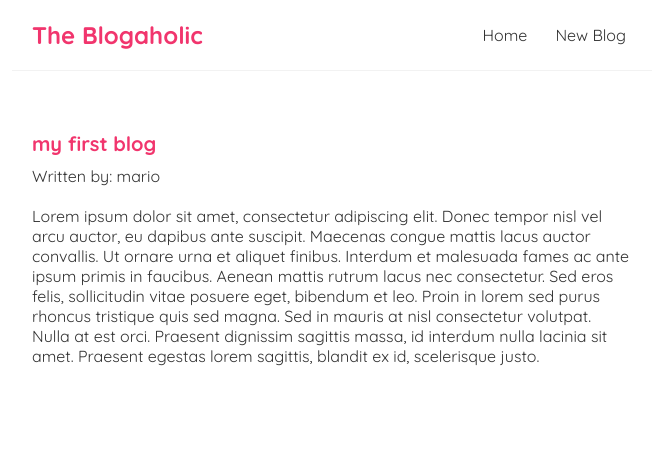
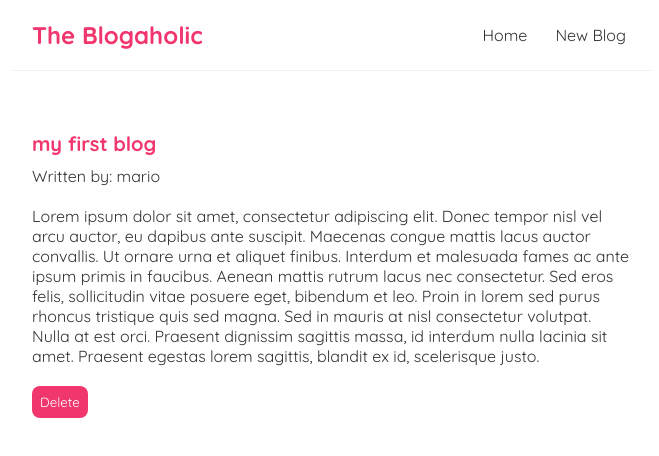
Before and after one commit to Rorshach/Blogaholic, a React (Create React App) app: page /blogs/1 in a window 1280 px wide. Shown: the top 456 px of the page, without its empty margins (308-967 px from the left). Built offline with nearby package versions, Linux system fonts and the light colour scheme; data requests are answered from the project's data file; the HTML template or start-up script is replaced by a standard one.

Commit message:
Blogs deletion functionality added to the blog details page.

```diff
--- a/src/BlogDetails.js
+++ b/src/BlogDetails.js
@@ -1,9 +1,19 @@
 import { useParams } from "react-router";
 import useFetch from './useFetch';
+import { useHistory } from "react-router-dom";
 
 const BlogDetails = () => {
     const { id } = useParams();
     const { data: blog, error, isPending } = useFetch('http://localhost:8000/blogs/' + id);
+    const history = useHistory();
+
+    const handleClick = () => {
+        fetch('http://localhost:8000/blogs/' + blog.id, {
+            method: 'DELETE'
+        }).then(() => {
+            history.push('/');
+        });
+    }
 
     return (
         <div className="blog-details">
@@ -14,6 +24,7 @@
                     <h2>{ blog.title }</h2>
                     <p>Written by: { blog.author }</p>
                     <div>{ blog.body }</div>
+                    <button onClick={handleClick}>Delete</button>
                 </article>)}
         </div>
      );
```
